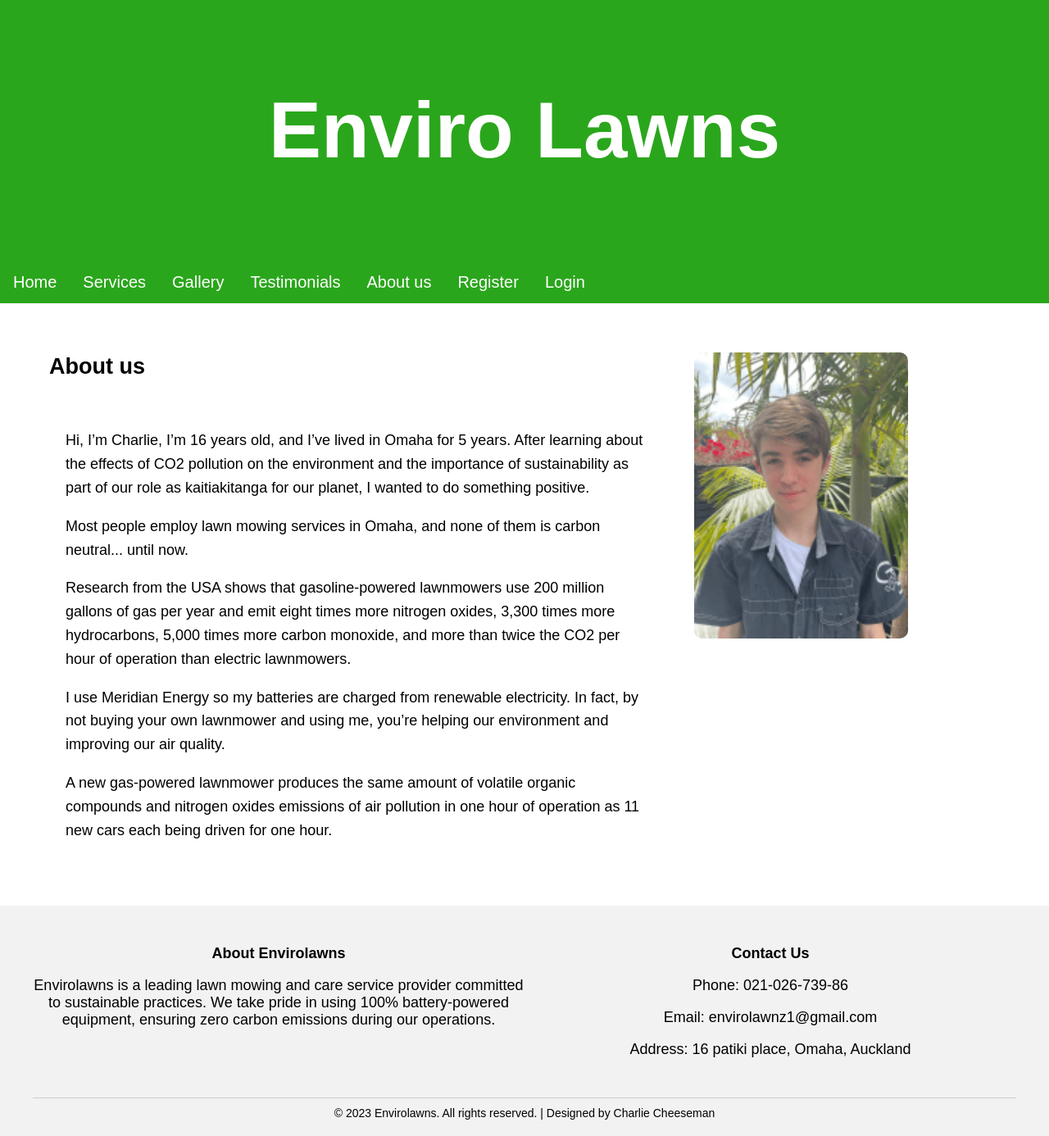
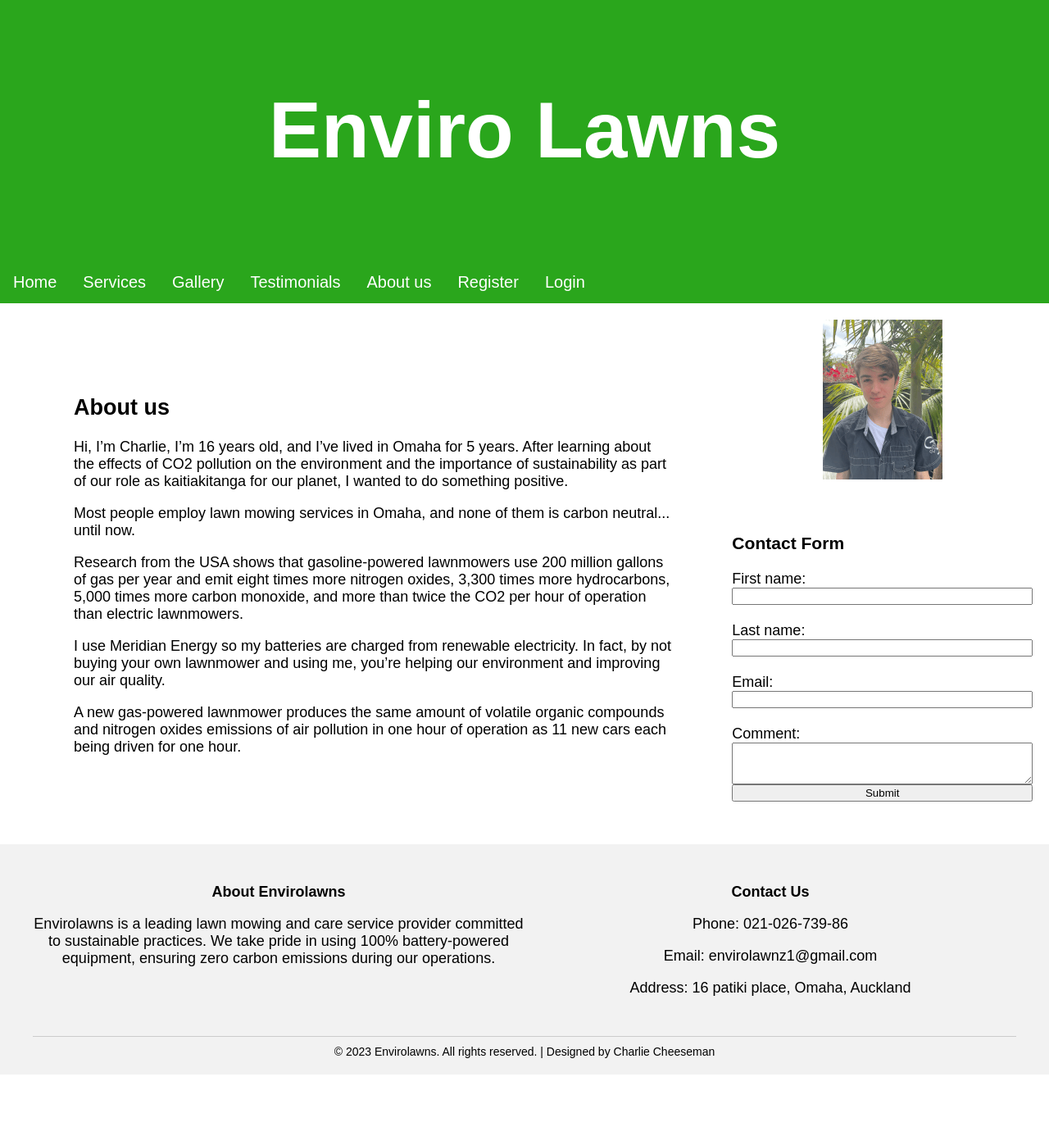
Before and after one commit to X-L-R-8-8/Envirolawnsmain, a PHP site: page /envirolawnsmain/about.php in a window 1280 px wide. Shown: the whole page at 82% size. After the commit the page ends 1311 px from the top, so only its background shows below. Run offline with PHP 8.4, Linux system fonts and the light colour scheme; data comes from the database, SQL or seed files in the repository; data that the repository does not hold is empty.

Commit message:
Services images and contact form move
Fixed services images not showing up on the services page. Moved contact form from the index page to the about us page

```diff
--- a/about.php
+++ b/about.php
@@ -3,33 +3,6 @@
 <head>
     <meta name="viewport" content="width=device-width, initial-scale=1.0">
     <link rel="stylesheet" type="text/css" href="css/style.css">
-    <style>
-        .gallery-container {
-            display: flex;
-            align-items: flex-start;
-        }
-
-        .gallery {
-            flex: 1;
-            padding: 20px;
-            margin-top: 20px; /* Adjust this value for desired spacing */
-        }
-
-        .gallery img {
-            max-width: 70%;
-            height: auto;
-            display: block;
-        }
-
-        .text {
-            flex: 2;
-            padding: 20px;
-        }
-
-        .about-content {
-            margin-top: 20px;
-        }
-    </style>
 </head>
 <body>
     <?php include("banner.php"); ?>
@@ -46,25 +19,80 @@
         }
     ?>
 
-    <div class="gallery-container">
-        <div class="text">
+    <div class="about-container">
+        <div class="about-text">
             <h2><?php echo $title1; ?></h2>
-            <div class="about-content">
-                <div class="about-section">
+
 <p>Hi, I’m Charlie, I’m 16 years old, and I’ve lived in Omaha for 5 years. After learning about the effects of CO2 pollution on the environment and the importance of sustainability as part of our role as kaitiakitanga for our planet, I wanted to do something positive.</p>
 <p>Most people employ lawn mowing services in Omaha, and none of them is carbon neutral... until now.</p>
 <p>Research from the USA shows that gasoline-powered lawnmowers use 200 million gallons of gas per year and emit eight times more nitrogen oxides, 3,300 times more hydrocarbons, 5,000 times more carbon monoxide, and more than twice the CO2 per hour of operation than electric lawnmowers.</p>
 <p>I use Meridian Energy so my batteries are charged from renewable electricity. In fact, by not buying your own lawnmower and using me, you’re helping our environment and improving our air quality.</p>
 <p>A new gas-powered lawnmower produces the same amount of volatile organic compounds and nitrogen oxides emissions of air pollution in one hour of operation as 11 new cars each being driven for one hour.</p>
-                </div>
-            </div>
+
+
         </div>
 
-        <div class="gallery">
-            <img src="optimizedimages/<?php echo $image1; ?>" alt="Profile Photo">
+        <div class="profile-container">
+            <div class="profile-image">
+                <img src="optimizedimages/<?php echo $image1; ?>" alt="Profile Photo">
+            </div>
+
+            <div class="contact-form">
+                <h3>Contact Form</h3>
+                <form method="post" action="<?php echo htmlspecialchars($_SERVER["PHP_SELF"]);?>">
+                    <!-- Your form fields go here -->
+                    <label for="fname">First name:</label>
+                    <input type="text" id="fname" name="fname" value="<?php print $fname;?>"><br>
+
+                    <label for="lname">Last name:</label>
+                    <input type="text" id="lname" name="lname" value="<?php print $lname;?>"><br>
+
+                    <label for="email">Email:</label>
+                    <input type="text" id="email" name="email" value="<?php print $email;?>"><br>
+
+                    <label for="comment">Comment:</label>
+                    <textarea name="comment" rows="3" cols="20" value="<?php print $comment;?>"></textarea>
+
+                    <input type="submit" value="Submit">
+                </form>
+            </div>
         </div>
     </div>
 
-    <?php include("footer.php"); ?>
+
+                 <?php
+// define variables and set to empty values
+$fname = $lname = $email = $comment = $website = "";
+
+if ($_SERVER["REQUEST_METHOD"] == "POST") {
+    //we can check each $_POST variable with the test_input() function
+  $lname = test_input($_POST["lname"]);
+  $fname = test_input($_POST["fname"]);
+  $email = test_input($_POST["email"]);
+  $comment = test_input($_POST["comment"]);
+}
+
+function test_input($data) {
+  $data = trim($data); //Strip unnecessary characters (extra space, tab, newline)
+  $data = stripslashes($data);//Remove backslashes (\) from the user input data
+  $data = htmlspecialchars($data);// saved as HTML escaped code
+  return $data;
+}
+
+    include "setup.php";
+
+
+
+
+$sql = "INSERT INTO contacts (fname, lname, email, comment)
+VALUES ('$fname', '$lname', '$email', '$comment')";
+
+
+
+$conn->close();
+
+
+
+     include("footer.php"); ?>
 </body>
 </html>
--- a/admin.php
+++ b/admin.php
@@ -22,7 +22,6 @@
             <div class="text-wrapper">
 
     <?php
-
 
 
         // Include the setup.php file to establish database connection
--- a/admin1.php
+++ b/admin1.php
@@ -22,7 +22,6 @@
             <div class="text-wrapper">
 
     <?php
-
 
 
         // Include the setup.php file to establish database connection
--- a/css/style.css
+++ b/css/style.css
@@ -107,33 +107,68 @@ scroll-behavior:smooth;
 
 
 /* About Me Page Styling */
+
+
+
+
+        .gallery {
+            flex: 1;
+            padding: 20px;
+            margin-top: 20px; /* Adjust this value for desired spacing */
+        }
+
+        .gallery img {
+            max-width: 60%;
+            height: auto;
+            display: block;
+        }
+
+
         .about-content {
+            margin-top: 50px;
+        }
+
+
+        .about-container {
+            display: flex;
+            justify-content: space-between;
+            align-items: flex-start;
             padding: 20px;
         }
 
-.about-section {
-    max-width: 800px;
-    margin: 0 auto;
+        .about-text {
+            flex: 2;
+            padding: 70px;
         }
 
-.about-section h2 {
-    font-size: 36px;
-    text-align: center;
-    margin-bottom: 20px;
+        .profile-container {
+            flex: 1;
+            display: flex;
+            flex-direction: column;
+            align-items: center;
         }
 
-.about-section p {
-    font-size: 18px;
-    line-height: 1.6;
+        .profile-image img {
+            max-width: 100%;
+            height: auto;
+        }
+
+        .contact-form {
+            margin-top: 20px;
+            padding: 20px;
+            width: 100%;
+            max-width: 400px;
+        }
+
+        .contact-form form {
+            display: flex;
+            flex-direction: column;
         }
 
 
 
+/* Services Page Styling */
 
-
-
-
-/* Services Page Styling */
     .services-container {
         display: grid;
         grid-template-columns: repeat(auto-fit, minmax(300px, 1fr));
@@ -177,6 +212,7 @@ scroll-behavior:smooth;
 
 
 /* Gallery Page Styling */
+
     .gallery-container {
         display: flex;
         flex-wrap: wrap;
@@ -188,6 +224,7 @@ scroll-behavior:smooth;
 
     .responsive {
         flex: 0 0 calc(33.33% - 20px);
+        flex-direction: row;
         margin-bottom: 20px;
     }
 
@@ -206,6 +243,9 @@ scroll-behavior:smooth;
 @media screen and (max-width: 700px) {
   .row {
     flex-direction: column;
+    }
+    .responsive { flex-direction: column;
+
     }
 }
 
@@ -620,28 +660,3 @@ body.loggedin {
 	background-color: #2868c7;
   	transition: background-color 0.2s;
 }
-
-
- .gallery-container {
-            display: flex;
-            align-items: flex-start;
-        }
-
-        .gallery {
-            flex: 1;
-            padding: 20px;
-        }
-
-        .gallery img {
-            max-width: 100%;
-            height: auto;
-        }
-
-        .text {
-            flex: 2;
-            padding: 20px;
-        }
-
-        .about-content {
-            margin-top: 20px;
-        }
```
Also changed, not shown: backup.php (added, +69 -0 lines), index.php (+0 -72 lines), services.php (+6 -6 lines), optimizedimages/Optimized-lawnmowing.png (added), optimizedimages/before.jpeg (added), optimizedimages/hedge.jpeg (added), optimizedimages/pricing.jpeg (added), optimizedimages/property.jpeg (added), optimizedimages/servicephotos.jpeg (added), optimizedimages/weedingservices.jpeg (added). Lines whose indentation alone changed are shown as unchanged.
